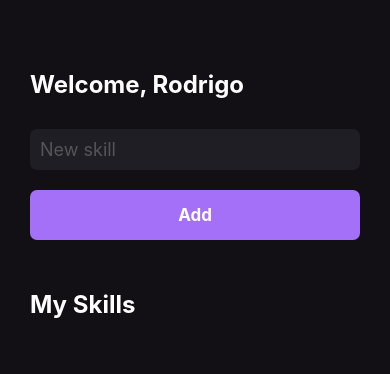
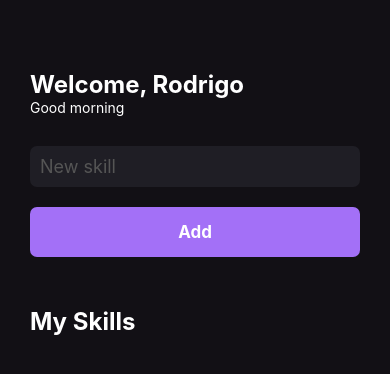
Before and after one commit to GabrielNogueiraBR/ignite-react-native-chatper-i-myskills, a React Native app: screen / in a window 390 px wide. Shown: the top 374 px of the page. Built offline with nearby package versions, Linux system fonts and the light colour scheme.

Commit message:
Using useEffect with React Native

```diff
--- a/src/pages/Home.js
+++ b/src/pages/Home.js
@@ -1,4 +1,4 @@
-import React, { useState } from "react";
+import React, { useState, useEffect } from "react";
 import {
   View,
   Text,
@@ -13,25 +13,37 @@
 export function Home() {
   const [newSkill, setNewSkill] = useState();
   const [mySkills, setMySkills] = useState([]);
+  const [gretting, setGretting] = useState("");
 
   function handleAddNewSkill() {
     setMySkills((oldState) => [...oldState, newSkill]);
   }
 
+  useEffect(() => {
+    const currentHour = new Date().getHours();
+    if (currentHour < 12) setGretting("Good morning");
+    else if (currentHour >= 12 && currentHour <= 18) {
+      setGretting("Good afternoon");
+    } else {
+      setGretting("Good night");
+    }
+  }, []);
+
   return (
     <View style={styles.container}>
       <Text style={styles.title}>Welcome, Rodrigo</Text>
+
+      <Text style={styles.greetings}>{gretting}</Text>
+
       <TextInput
         style={styles.input}
         placeholder="New skill"
         placeholderTextColor="#555"
         onChangeText={setNewSkill}
       />
-
       <Button onPress={handleAddNewSkill} />
 
       <Text style={[styles.title, { marginVertical: 50 }]}>My Skills</Text>
-
       <FlatList
         data={mySkills}
         keyExtractor={(item, index) => index}
@@ -62,4 +74,7 @@
     marginTop: 30,
     borderRadius: 7,
   },
+  greetings: {
+    color: "#fff",
+  },
 });
```
